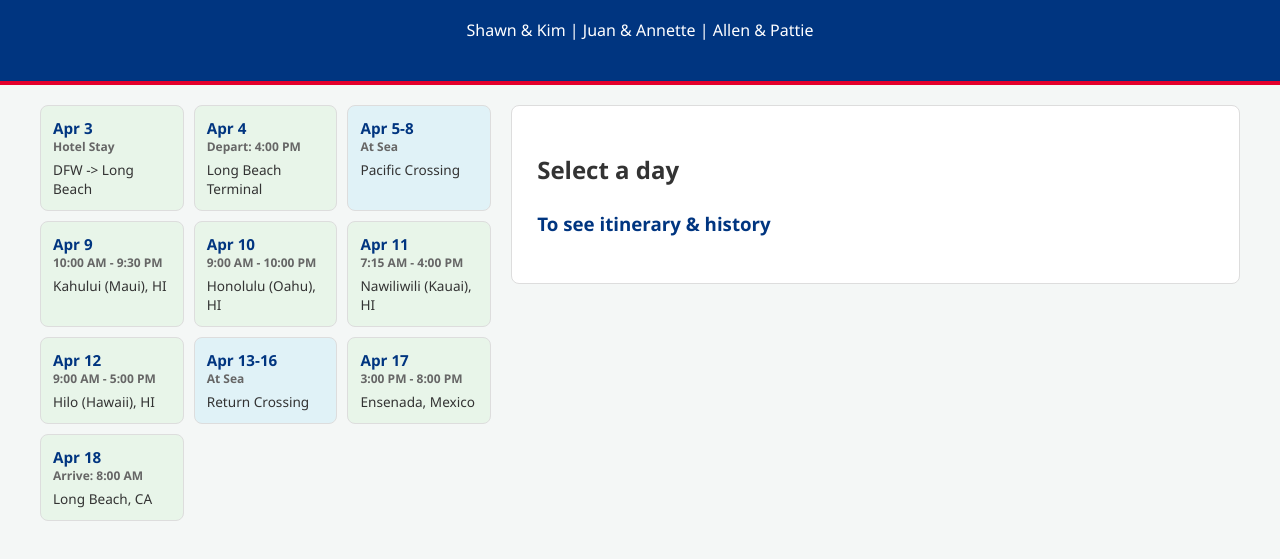
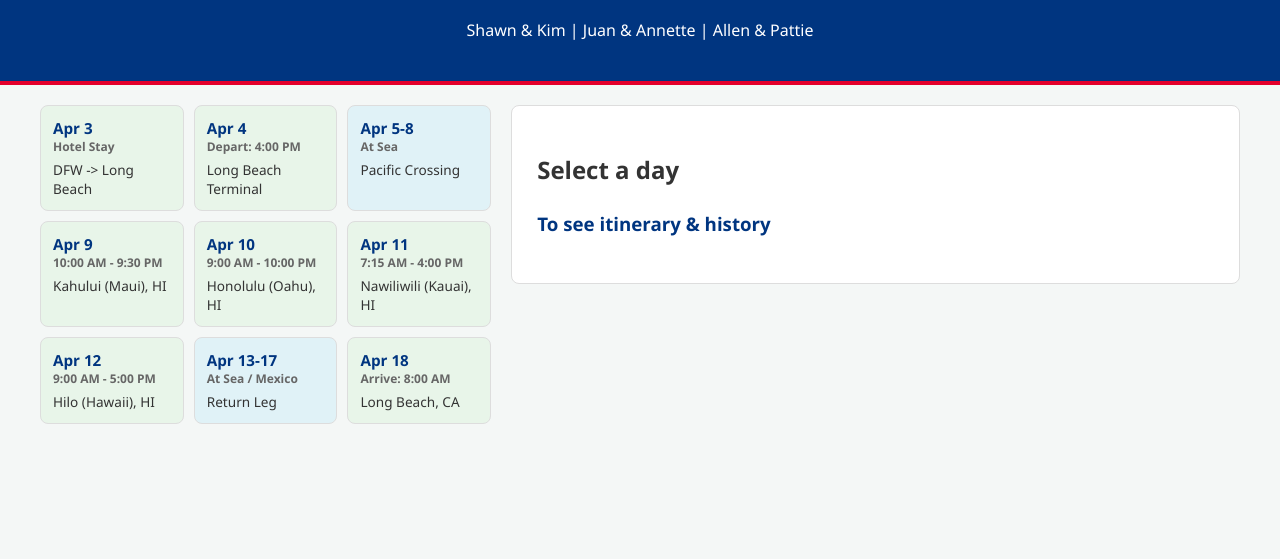
Before and after one commit to iamshawnthomas/Hawaii-Cruise-2026, a plain HTML site: page index.html in a window 1280 px wide. Shown: the part 91-650 px from the top of the page. Drawn offline with Linux system fonts and the light colour scheme.

Commit message:
Refactor CSS and enhance activity details
Condense CSS variable declarations and update activity descriptions with additional historical context.

```diff
--- a/index.html
+++ b/index.html
@@ -5,20 +5,10 @@
     <meta name="viewport" content="width=device-width, initial-scale=1.0">
     <title>Hawaii Cruise 2026 Dashboard</title>
     <style>
-        :root {
-            --primary: #003580; /* Carnival Blue */
-            --secondary: #e4002b; /* Carnival Red */
-            --sea: #e0f2f7;
-            --port: #e8f5e9;
-            --text: #333;
-        }
-
+        :root { --primary: #003580; --secondary: #e4002b; --sea: #e0f2f7; --port: #e8f5e9; --text: #333; }
         body { font-family: 'Segoe UI', Tahoma, Geneva, Verdana, sans-serif; margin: 0; background: #f4f7f6; color: var(--text); }
         header { background: var(--primary); color: white; padding: 1.5rem; text-align: center; border-bottom: 4px solid var(--secondary); }
-
         .container { display: flex; flex-wrap: wrap; max-width: 1200px; margin: 20px auto; gap: 20px; padding: 0 10px; }
-
-        /* Calendar Grid */
         #calendar { flex: 1; min-width: 320px; display: grid; grid-template-columns: repeat(auto-fill, minmax(140px, 1fr)); gap: 10px; }
         .day-card { background: white; border: 1px solid #ddd; padding: 12px; border-radius: 8px; cursor: pointer; transition: 0.2s; position: relative; }
         .day-card:hover { transform: translateY(-3px); box-shadow: 0 4px 8px rgba(0,0,0,0.1); border-color: var(--secondary); }
@@ -27,32 +17,22 @@
         .date-label { font-weight: bold; font-size: 0.95rem; color: var(--primary); display: block; }
         .times-label { font-size: 0.75rem; color: #666; font-weight: bold; margin-bottom: 5px; display: block; }
         .loc-label { display: block; font-size: 0.85rem; }
-
-        /* Detail Pane */
         #details { flex: 1.5; min-width: 350px; background: white; padding: 25px; border-radius: 8px; border: 1px solid #ddd; position: sticky; top: 20px; height: fit-content; line-height: 1.6; }
-
-        /* Interactive Elements */
-        .map-trigger { color: var(--primary); cursor: pointer; text-decoration: underline; display: block; margin-top: 12px; font-weight: bold; font-size: 1.1rem; }
+        .map-trigger { color: var(--primary); cursor: pointer; text-decoration: underline; display: block; margin-top: 12px; font-weight: bold; font-size: 1.05rem; }
         .map-trigger:hover { color: var(--secondary); }
-
         .history-box { display: none; background: #f0f7f4; border-left: 4px solid #004d40; padding: 12px; margin-top: 8px; font-size: 0.9rem; border-radius: 0 8px 8px 0; }
         .booking-btn { display: inline-block; background: #28a745; color: white; padding: 5px 10px; text-decoration: none; border-radius: 4px; font-size: 0.8rem; margin-top: 10px; margin-right: 5px; }
-
         #map-container { margin-top: 20px; border-radius: 8px; overflow: hidden; border: 1px solid #ccc; height: 350px; display: none; }
         iframe { width: 100%; height: 100%; border: none; }
-
         .nav-btn { display: inline-block; margin-top: 10px; padding: 10px 20px; background: var(--primary); color: white; text-decoration: none; border-radius: 5px; font-weight: bold; text-align: center; }
-
         @media (max-width: 768px) { .container { flex-direction: column; } #details { position: static; } }
     </style>
 </head>
 <body>
-
 <header>
     <h1>Carnival Radiance: Hawaii 2026</h1>
     <p>Shawn & Kim | Juan & Annette | Allen & Pattie</p>
 </header>
-
 <div class="container">
     <div id="calendar"></div>
     <div id="details">
@@ -65,51 +45,60 @@
         </div>
     </div>
 </div>
-
 <script>
     const cruiseData = [
         { date: "Apr 3", times: "Hotel Stay", location: "DFW -> Long Beach", type: "port", address: "Long Beach, CA",
           activity: `<span class="map-trigger" onclick="toggleHistory('h-travel', 'Long Beach, CA')">Pre-Cruise Stay</span>
-                     <div id="h-travel" class="history-box">Long Beach was originally home to the Tongva people for over 10,000 years. The city rose to prominence in the 20s when the Wilmington Oil Field—one of the largest in the US—was discovered right beneath the harbor.</div>`
+                     <div id="h-travel" class="history-box">1. Long Beach was once home to the Tongva people for over 10,000 years. 2. The 1933 Long Beach earthquake led to some of the first strict building codes in the US. 3. The city was once the "Navy Capital of the World" during WWII.</div>`
         },
         { date: "Apr 4", times: "Depart: 4:00 PM", location: "Long Beach Terminal", type: "port", address: "231 Windsor Way, Long Beach, CA 90802",
           activity: `<span class="map-trigger" onclick="toggleHistory('h-embark', '231 Windsor Way, Long Beach, CA 90802')">Embarkation Day</span>
-                     <div id="h-embark" class="history-box">The Carnival terminal is famously housed in the former "Spruce Goose" dome, built for Howard Hughes' massive wooden airplane. Right next door is the Queen Mary, which was used as a troopship during WWII, nicknamed the "Grey Ghost" because she was so fast and hard to detect.</div>`
+                     <div id="h-embark" class="history-box">4. The Queen Mary next door is officially listed on the National Register of Historic Places. 5. The Carnival terminal dome was the filming location for parts of "Batman & Robin."</div>`
         },
-        { date: "Apr 5-8", times: "At Sea", location: "Pacific Crossing", type: "sea", activity: "Relax and enjoy the ship as we head toward the Hawaiian Islands." },
+        { date: "Apr 5-8", times: "At Sea", location: "Pacific Crossing", type: "sea", activity: "6. The Pacific is the deepest ocean on Earth, containing the Mariana Trench. 7. Early explorers were surprised by how calm this ocean was, naming it 'Pacific' (peaceful)." },
         { date: "Apr 9", times: "10:00 AM - 9:30 PM", location: "Kahului (Maui), HI", type: "port", address: "200 Nohea Kai Dr, Lahaina, HI 96761",
           activity: `<span class="map-trigger" onclick="toggleHistory('h-luau', '200 Nohea Kai Dr, Lahaina, HI 96761')">Drums of the Pacific Lu'au</span>
-                     <div id="h-luau" class="history-box">Located at the Hyatt Regency, this Lu'au celebrates the 1,500-mile journey the Polynesians took across the Pacific using only the stars for navigation. Maui is the second-largest island and is actually made of two separate volcanoes that eventually joined together as they grew.</div>`
+                     <div id="h-luau" class="history-box">8. Maui is the only place in the US where you can find the Silversword plant. 9. Haleakalā volcano makes up 75% of the island. 10. Ancient Hawaiians used Kahului harbor as a major site for surfing and canoe racing.</div>`
         },
         { date: "Apr 10", times: "9:00 AM - 10:00 PM", location: "Honolulu (Oahu), HI", type: "port", address: "1 Arizona Memorial Pl, Honolulu, HI 96818",
-          activity: `<strong>11:00 AM Driver Pickup</strong><br>
-                     <span class="map-trigger" onclick="toggleHistory('h-arizona', '1 Arizona Memorial Pl, Honolulu, HI 96818')">1. USS Arizona Memorial (1:45 PM)</span>
-                     <div id="h-arizona" class="history-box">The USS Arizona still leaks roughly 2 to 9 quarts of oil into the harbor every day, often called the "Black Tears of the Arizona." The memorial building is shaped like a bridge to symbolize the connection between the past and future.</div>
-                     <span class="map-trigger" onclick="toggleHistory('h-dole', '64-1550 Kamehameha Hwy, Wahiawa, HI 96786')">2. Dole Plantation & Coffee Farm</span>
-                     <div id="h-dole" class="history-box">The pineapple is actually not native to Hawaii; it likely arrived from South America in the late 1700s. James Dole’s success turned Hawaii into a global agricultural powerhouse, and the North Shore remains one of the few places in the US where coffee is grown commercially.</div>
-                     <span class="map-trigger" onclick="toggleHistory('h-sunset', '89-400 Keaulana Ave, Waianae, HI 96792')">3. Mermaid Caves & Sunset</span>
-                     <div id="h-sunset" class="history-box">The Mermaid Caves are technically "puka" (holes) in the roof of an ancient reef. The Leeward coast is shielded by the Wai’anae Range, some of the oldest mountains on Oahu, creating the perfect dry climate for a beach sunset.</div>`
+          activity: `<strong>10:00 AM Driver Pickup</strong><br>
+                     <span class="map-trigger" onclick="toggleHistory('h-dole', '64-1550 Kamehameha Hwy, Wahiawa, HI 96786')">1. Dole Plantation</span>
+                     <div id="h-dole" class="history-box">11. James Dole moved to Hawaii with just $1,200 and a vision for pineapples. 12. The "Dole Whip" was created in 1984 specifically for Disneyland.</div>
+                     <span class="map-trigger" onclick="toggleHistory('h-coffee', '71-101 Kamehameha Hwy, Wahiawa, HI 96786')">2. Green World Coffee Farm</span>
+                     <div id="h-coffee" class="history-box">13. The coffee here is picked by hand to ensure only ripe cherries are selected. 14. Coffee was first brought to Hawaii by a Spanish physician in 1813.</div>
+                     <span class="map-trigger" onclick="toggleHistory('h-shrimp', '458 Keawe St, Honolulu, HI 96813')">3. Giovanni's Shrimp Truck (South Oahu Location)</span>
+                     <div id="h-shrimp" class="history-box">15. Giovanni's was the first ever shrimp truck on the island, starting in 1993.</div>
+                     <span class="map-trigger" onclick="toggleHistory('h-arizona', '1 Arizona Memorial Pl, Honolulu, HI 96818')">4. USS Arizona Memorial (1:45 PM)</span>
+                     <div id="h-arizona" class="history-box">16. The marble wall in the Shrine Room lists names of all the personnel who perished. 17. The USS Missouri, where the war ended, sits just a few hundred yards away.</div>
+                     <span class="map-trigger" onclick="toggleHistory('h-blowhole', '8483 Kalanianaole Hwy, Honolulu, HI 96825')">5. Halona Blowhole</span>
+                     <div id="h-blowhole" class="history-box">18. This was the filming site for the famous beach scene in "From Here to Eternity." 19. Hālona means "lookout" in Hawaiian.</div>
+                     <span class="map-trigger" onclick="toggleHistory('h-sunset', 'Waikiki Beach, HI')">6. Beach with Drinks</span>
+                     <div id="h-sunset" class="history-box">20. Waikiki was once a swampy marshland used for growing taro and rice.</div>`
         },
         { date: "Apr 11", times: "7:15 AM - 4:00 PM", location: "Nawiliwili (Kauai), HI", type: "port", address: "3-4131 Kuhio Hwy, Lihue, HI 96766",
-          activity: `<span class="map-trigger" onclick="toggleHistory('h-tube', '3-4131 Kuhio Hwy, Lihue, HI 96766')">Kauai Backcountry Tubing Adventure</span>
-                     <div id="h-tube" class="history-box">You are floating through tunnels hand-carved into volcanic rock nearly 150 years ago. Kauai is the "Garden Isle" and the only island with a navigable river. Its volcanic soil is so old it has been weathered into a deep, fertile clay that supports the wettest spot on Earth, Mt. Waialeale.</div>
-                     <a href="https://fareharbor.com/embeds/book/kauaibackcountry/items/1820/booking/53b1e9c4-9fd4-484a-9837-d5c2c9e1929e/" target="_blank" class="booking-btn">View Ticket 1</a>
-                     <a href="https://fareharbor.com/embeds/book/kauaibackcountry/items/1820/booking/290f7230-957c-445e-8503-24be8b7c4861/" target="_blank" class="booking-btn">View Ticket 2</a>`
+          activity: `<strong>Shawn, Kim, Allen, Pattie:</strong>
+                     <span class="map-trigger" onclick="toggleHistory('h-tube', '3-4131 Kuhio Hwy, Lihue, HI 96766')">Kauai Backcountry Tubing</span>
+                     <div id="h-tube" class="history-box">21. Kauai is the oldest of the main islands, estimated at 5 million years old.</div>
+                     <a href="https://fareharbor.com/embeds/book/kauaibackcountry/items/1820/booking/53b1e9c4-9fd4-484a-9837-d5c2c9e1929e/" target="_blank" class="booking-btn">Ticket 1</a>
+                     <a href="https://fareharbor.com/embeds/book/kauaibackcountry/items/1820/booking/290f7230-957c-445e-8503-24be8b7c4861/" target="_blank" class="booking-btn">Ticket 2</a><br><br>
+                     <strong>Juan & Annette:</strong>
+                     <span class="map-trigger" onclick="toggleHistory('h-waimea', 'Waimea Canyon, HI')">Waimea Canyon Tour (Carnival Excursion)</span>
+                     <div id="h-waimea" class="history-box">22. Mark Twain allegedly gave it the nickname "The Grand Canyon of the Pacific."</div>`
         },
         { date: "Apr 12", times: "9:00 AM - 5:00 PM", location: "Hilo (Hawaii), HI", type: "port", address: "80 Kuhio St, Hilo, HI 96720",
-          activity: `<span class="map-trigger" onclick="toggleHistory('h-hilo', 'Rainbow Falls, Hilo, HI 96720')">Rainbow Falls & Hilo Sights</span>
-                     <div id="h-hilo" class="history-box">Hilo is on the "Youngest" island, which is still growing today due to Kilauea. Rainbow Falls is famous for the morning rainbows that appear in the mist, which ancient Hawaiians believed was the spirit of Hina, the moon goddess, watching over her people.</div>`
+          activity: `<span class="map-trigger" onclick="toggleHistory('h-falls', 'Rainbow Falls, Hilo, HI 96720')">1. Rainbow Falls</span>
+                     <div id="h-falls" class="history-box">23. The Wailuku River, which feeds the falls, is the longest river in Hawaii.</div>
+                     <span class="map-trigger" onclick="toggleHistory('h-volcano', 'Hawaii Volcanoes National Park, HI')">2. Volcano National Park (Hawaii Belt Rd)</span>
+                     <div id="h-volcano" class="history-box">24. The park is a UNESCO World Heritage site and an International Biosphere Reserve.</div>
+                     <span class="map-trigger" onclick="toggleHistory('h-lunch', '126 Keawe St, Hilo, HI 96720')">3. Lunch: Pineapples Island Fresh Cuisine</span>
+                     <span class="map-trigger" onclick="toggleHistory('h-beach', 'Carlsmith Beach Park, Hilo, HI 96720')">4. Carlsmith Beach Park</span>
+                     <div id="h-beach" class="history-box">25. Hilo is known as the "Orchid Capital of the World" due to its lush tropical environment.</div>`
         },
-        { date: "Apr 13-16", times: "At Sea", location: "Return Crossing", type: "sea", activity: "Sailing back toward Ensenada. A great time to share photos of the trip!" },
-        { date: "Apr 17", times: "3:00 PM - 8:00 PM", location: "Ensenada, Mexico", type: "port", address: "Blvd. Teniente Azueta 110, Ensenada, B.C., Mexico",
-          activity: `<span class="map-trigger" onclick="toggleHistory('h-ens', 'Blvd. Teniente Azueta 110, Ensenada, B.C., Mexico')">Ensenada Visit</span>
-                     <div id="h-ens" class="history-box">Ensenada means "The Cove." During the 1950s, it became a playground for Hollywood stars like Rita Hayworth and Bing Crosby who visited the Riviera del Pacifico to gamble and escape the spotlight.</div>`
-        },
-        { date: "Apr 18", times: "Arrive: 8:00 AM", location: "Long Beach, CA", type: "port", address: "231 Windsor Way, Long Beach, CA 90802", activity: "Disembarkation. Safe travels back home!" }
+        { date: "Apr 13-17", times: "At Sea / Mexico", location: "Return Leg", type: "sea", activity: "Final chance to enjoy the sea air as we approach Mexico." },
+        { date: "Apr 18", times: "Arrive: 8:00 AM", location: "Long Beach, CA", type: "port", address: "231 Windsor Way, Long Beach, CA 90802", activity: "Disembarkation day." }
     ];
 
     const calendarEl = document.getElementById('calendar');
-
     cruiseData.forEach((day, index) => {
         const card = document.createElement('div');
         card.className = `day-card ${day.type}-day`;
@@ -124,7 +113,6 @@
         document.getElementById('det-loc').innerText = day.location;
         document.getElementById('det-act').innerHTML = day.activity;
         if (day.address) { updateMap(day.address); } else { document.getElementById('map-container').style.display = 'none'; }
-        if(window.innerWidth < 768) { document.getElementById('details').scrollIntoView({behavior: "smooth"}); }
     }
 
     function toggleHistory(id, address) {
@@ -137,11 +125,10 @@
 
     function updateMap(address) {
         const encoded = encodeURIComponent(address);
-        document.getElementById('map-frame').src = `https://maps.google.com/maps?q=${encoded}&t=&z=14&ie=UTF8&iwloc=&output=embed`;
+        document.getElementById('map-frame').src = `https://www.google.com/maps/embed/v1/place?key=REPLACE_WITH_YOUR_KEY&q=${encoded}`;
         document.getElementById('nav-link').href = `https://www.google.com/maps/dir/?api=1&destination=${encoded}`;
         document.getElementById('map-container').style.display = 'block';
     }
 </script>
-
 </body>
 </html>
```
